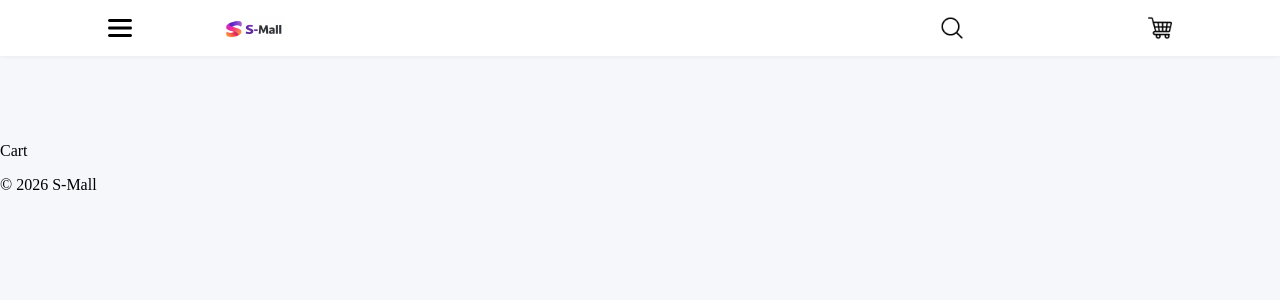
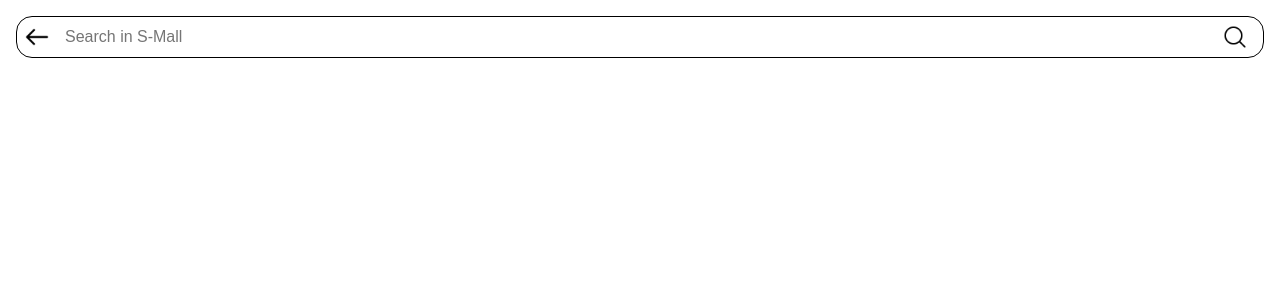
Before and after one commit to cristhianblaffita-web/S-Mall-Ecomerce, a React (Vite) app: page /cart in a window 1280 px wide. Shown: the top 300 px of the page. Built offline with nearby package versions, Linux system fonts and the light colour scheme.

Commit message:
feat: add search section

```diff
--- a/src/layouts/MainLayout.jsx
+++ b/src/layouts/MainLayout.jsx
@@ -2,6 +2,7 @@
 import NavBar from "@/layouts/navbar/components/NavBar"
 import "./MainLayout.css"
 import Menu from "@/layouts/menu/components/Menu"
+import SearchSection from "@/layouts/search_section/components/SearchSection"
 
 import useToggleMenu from "@/layouts/menu/hooks/useToggleMenu"
 
@@ -18,6 +19,7 @@
           toggleMenu={toggleMenu}
           isOpen={isOpen}
         />
+        <SearchSection />
       </header>
 
       <main
--- a/src/layouts/navbar/components/NavBar.jsx
+++ b/src/layouts/navbar/components/NavBar.jsx
@@ -8,7 +8,7 @@
 
   return (
   <nav
-    className="navbar sticky w-full top-0 left-0 p-16 shadow-sm"
+    className="navbar fixed w-full top-0 left-0 p-16 shadow-sm"
   >
     <button
       className="options-nav h-24px bdr-0"
--- /dev/null
+++ b/src/layouts/search_section/components/SearchSection.css
@@ -0,0 +1,51 @@
+.search-section {
+  position: fixed;
+  inset: 0;
+  padding: 16px;
+  width: 100vw;
+  background: var(--color-surface);
+  z-index: 120;
+}
+
+.search-form {
+  width: 100%;
+  height: 42px;
+}
+
+.search-container {
+  height: 100%;
+  border-radius: 16px;
+  border: 1.5px solid;
+  display: grid;
+  grid-template-columns: auto 1fr auto auto;
+  column-gap: .5rem;
+  padding: 0 .5rem;
+  align-items: center;
+  overflow: hidden;
+}
+
+.icon-button {
+  background: none;
+  border: 0;
+  height: 100%;
+  display: flex;
+  justify-content: center;
+  align-items: center;
+  cursor: pointer;
+}
+
+.icon-button img {
+  width: 24px;
+}
+
+.search-input {
+  border: 0;
+  outline: none;
+  padding: 0 8px;
+  font-size: 1rem;
+  background: transparent;
+}
+
+.search-input:focus {
+  outline: none;
+}
--- /dev/null
+++ b/src/layouts/search_section/components/SearchSection.jsx
@@ -0,0 +1,66 @@
+import { useState } from "react"
+import "./SearchSection.css"
+
+import previousIcon from "@/assets/icons/ui/arrow-back.png"
+import clearIcon from "@/assets/icons/ui/remove.png"
+import searchIcon from "@/assets/icons/navigation/search.png"
+
+const SearchSection = ({ onBack, onSearch }) => {
+  const [query, setQuery] = useState("")
+
+  const handleSubmit = (e) => {
+    e.preventDefault()
+    onSearch?.(query)
+  }
+
+  const handleClear = () => {
+    setQuery("")
+  }
+
+  return (
+    <div className="search-section">
+      <form className="search-form" onSubmit={handleSubmit}>
+        <div className="search-container">
+
+          <button
+            type="button"
+            className="icon-button"
+            onClick={onBack}
+            aria-label="Go back"
+          >
+            <img src={previousIcon} alt="" />
+          </button>
+
+          <input
+            className="search-input"
+            placeholder="Search in S-Mall"
+            value={query}
+            onChange={(e) => setQuery(e.target.value)}
+          />
+
+          {query && (
+            <button
+              type="button"
+              className="icon-button"
+              onClick={handleClear}
+              aria-label="Clear search"
+            >
+              <img src={clearIcon} alt="" />
+            </button>
+          )}
+
+          <button
+            type="submit"
+            className="icon-button"
+            aria-label="Search"
+          >
+            <img src={searchIcon} alt="" />
+          </button>
+
+        </div>
+      </form>
+    </div>
+  )
+}
+
+export default SearchSection
```
